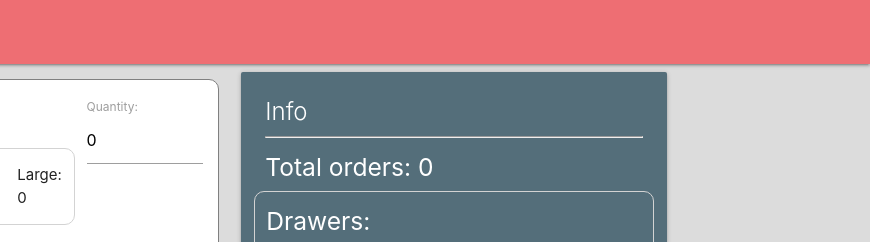
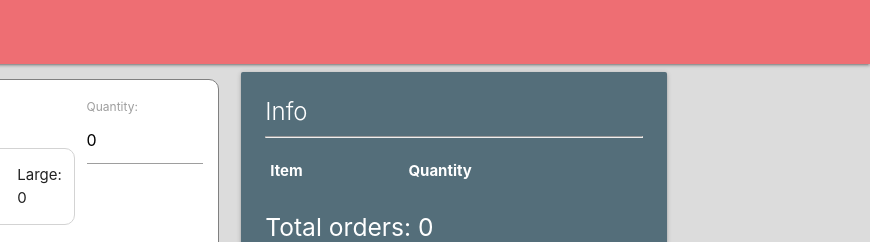
Before and after one commit to sahandbabali/Karmatools, a plain HTML site: page index.html in a window 1280 px wide. Shown: the top 242 px of the page, 410-1280 px from the left. Drawn offline with nearby package versions, Linux system fonts and the light colour scheme.

Commit message:
Add files via upload
New feature: list of name and quantity of ordered products.

```diff
--- a/app.js
+++ b/app.js
@@ -111,6 +111,12 @@ document.getElementById("cal").addEventListener("click", function () {
   inputArray = Array.from(document.getElementsByTagName("input"));
 
   inputArray.forEach(function (inp , i) {
+
+      if(parseInt(inp.value) > 0){
+document.getElementById("tbody").innerHTML += `<tr><td>${karmadata[i].name}</td><td>${parseInt(inp.value)}</td></tr>`;
+      }
+
+
     totalorders += parseInt(inp.value);
       smalls += karmadata[i].small * parseInt(inp.value);
       largs += karmadata[i].large * parseInt(inp.value);
@@ -121,6 +127,8 @@ document.getElementById("cal").addEventListener("click", function () {
       I += karmadata[i].I * parseInt(inp.value);
       II += karmadata[i].II * parseInt(inp.value);
       III += karmadata[i].III * parseInt(inp.value);
+
+
 
       totalwood = A *11 + B * 22 + C * 33 + I * 8 + II * 18 + III * 27;
   });
--- a/index.html
+++ b/index.html
@@ -50,6 +50,23 @@
                               <div class="card-content white-text">
                                     <span class="card-title">Info</span>
                                     <hr>
+
+
+                                    <table class="striped">
+                                          <thead>
+                                            <tr>
+                                                <th>Item</th>
+                                                <th>Quantity</th>
+                                            </tr>
+                                          </thead>
+
+                                          <tbody id= "tbody">
+
+                                          </tbody>
+                                        </table>
+
+
+
                                     <h5>Total orders: <span id="totalorders">0</span></h5>
 
                                     <div class="row borderwhite">
```
